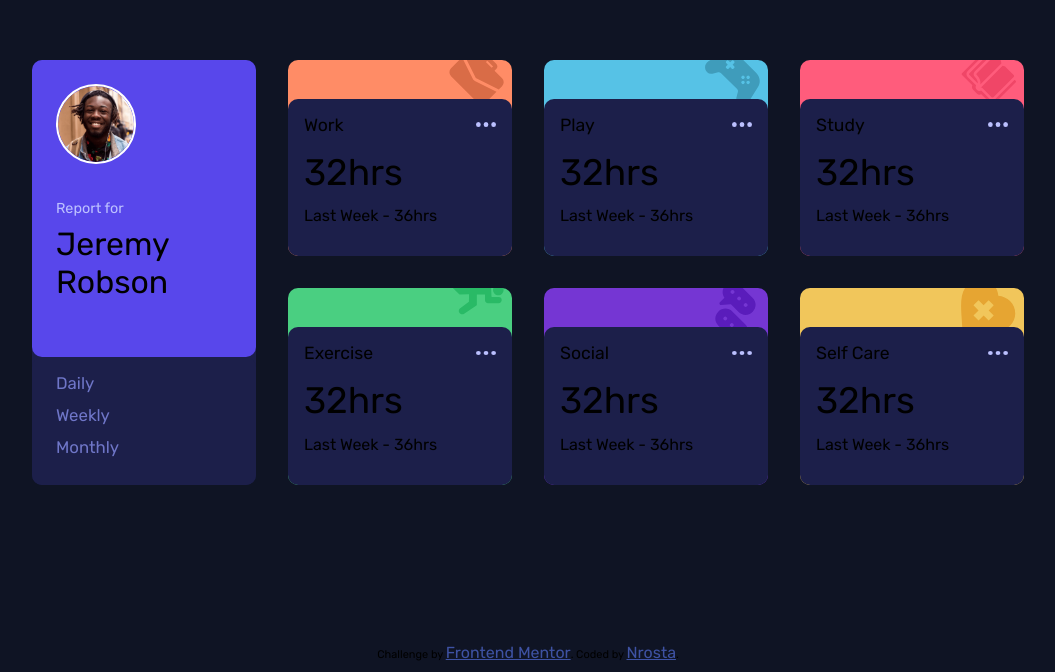
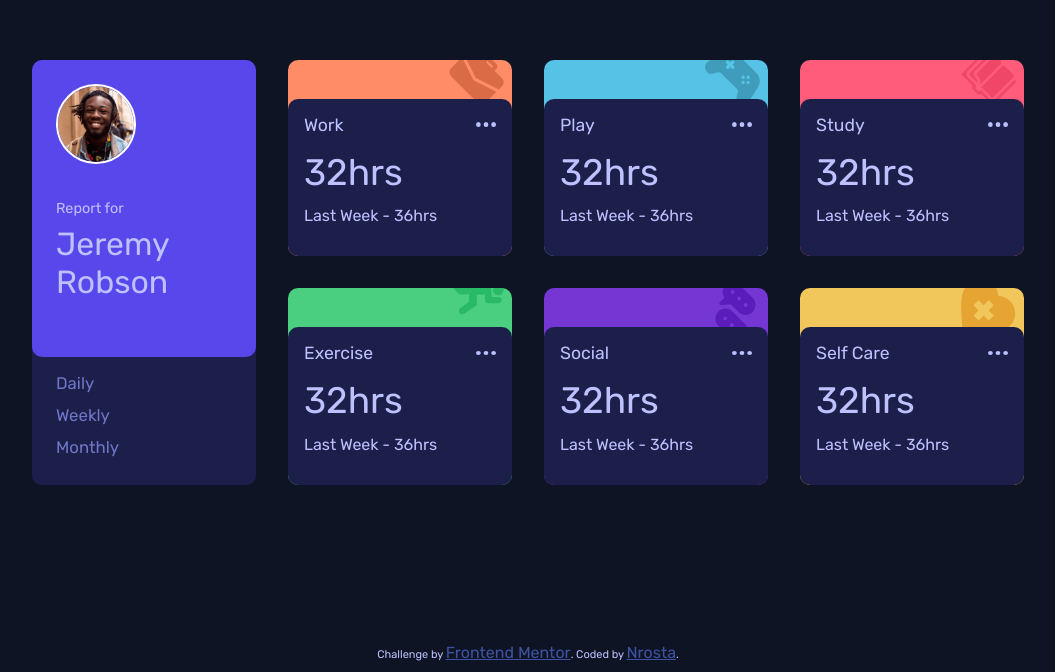
Before and after one commit to Nrotsa/Time-tracking-dashboard, a plain HTML site: page index.html in a window 1280 px wide. Shown: the part 128-800 px from the top of the page, without its empty margins (112-1167 px from the left). Drawn offline with Linux system fonts and the light colour scheme.

Commit message:
Update styles.css

```diff
--- a/styles/styles.css
+++ b/styles/styles.css
@@ -39,7 +39,7 @@ body {
   justify-content: center;
   flex-direction: column;
   overflow-x: hidden;
-
+  color:var(--Pale-Blue);
   width: 100%;
   font-size: 1.0625rem;
 }
```
